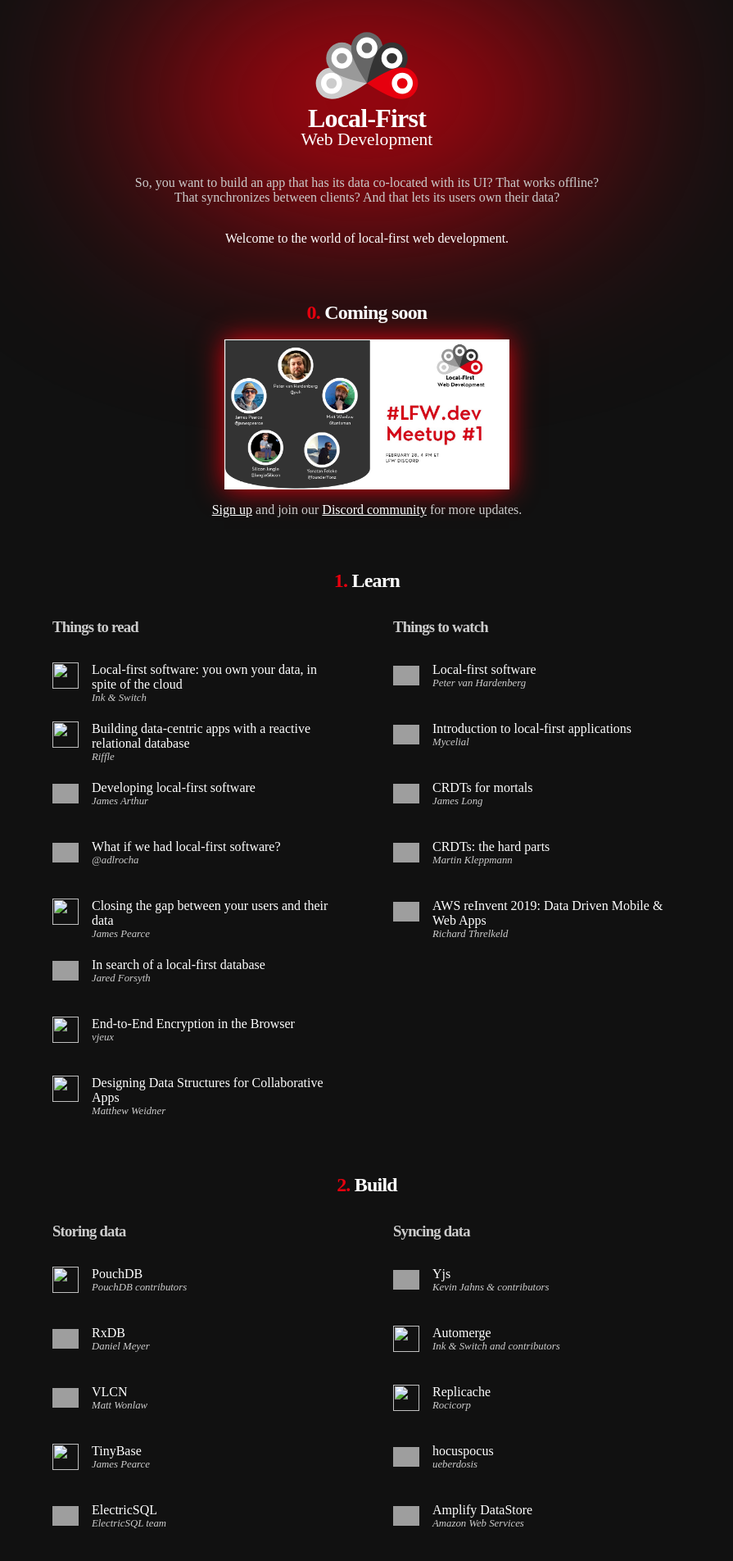
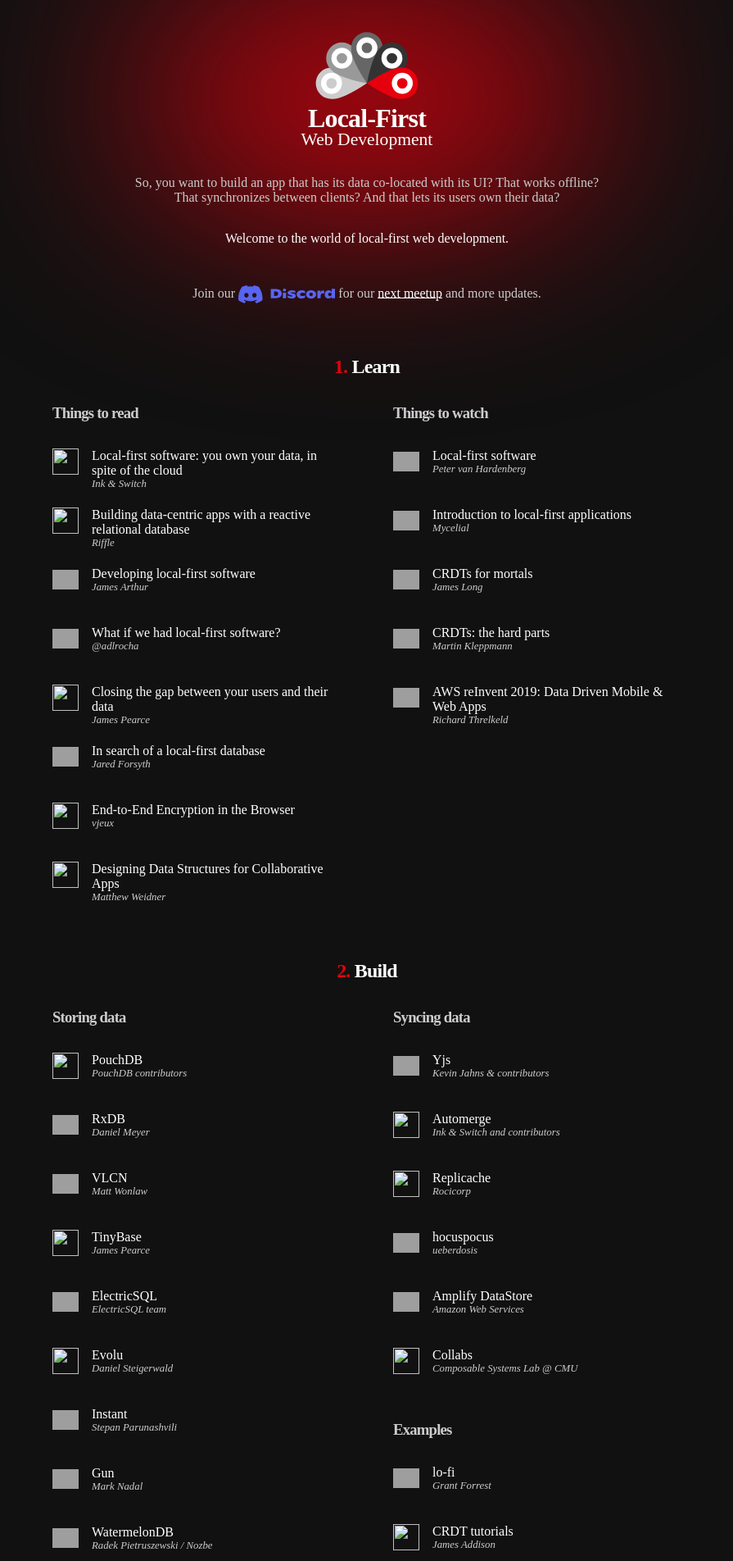
Before and after one commit to mylofi/localfirstweb.dev, a Jekyll site: the page built from index.html, in a window 1280 px wide, cut to the strip 0-1904 px from the top of the page. Shown: the whole strip at 82% size, without its empty margins (192-1087 px from the left). Built offline with Jekyll 4.4.1, drawn with Linux system fonts in a browser that asks for light colours; some web fonts are replaced; grey boxes are pictures that could not be loaded.

Commit message:
Discord & meetup link

```diff
--- a/assets/css/main.scss
+++ b/assets/css/main.scss
@@ -71,6 +71,7 @@
 
 header,
 summary,
+aside,
 footer {
   max-width: 22rem;
   margin: 0 auto;
@@ -78,13 +79,16 @@
 }
 
 aside {
-  max-width: 22rem;
-  margin: 0 auto;
   padding: 1rem 0 2rem;
   a {
     text-decoration: underline;
   }
-  img {
+  img.discord {
+    display: inline;
+    height: 1.4rem;
+    vertical-align: middle;
+  }
+  img.solid {
     max-width: 100%;
     display: block;
     margin: 1rem auto;
@@ -180,10 +184,4 @@
       grid-row: span 2;
     }
   }
-  aside {
-    text-align: center;
-    img {
-      max-width: 60%;
-    }
-  }
 }
--- a/index.html
+++ b/index.html
@@ -57,20 +57,17 @@
       <b>Welcome to the world of local-first web&nbsp;development.</b>
     </summary>
     <aside>
-      <h2><em>0.</em> Coming soon</h2>
+      Join our
+      <a href="https://discord.gg/ZRrwZxn4rW" target="_blank"
+        ><img class="discord" src="/assets/images/discord.svg"
+      /></a>
+      for our
       <a
-        href="https://discord.gg/4CVnJ2vD?event=1076855466824564766"
+        href="https://discord.gg/3ASGZm6gJj?event=1080468749435543582"
         target="_blank"
+        >next meetup</a
       >
-        <img src="/assets/images/meetup1.jpg" />
-      </a>
-      <a
-        href="https://discord.gg/4CVnJ2vD?event=1076855466824564766"
-        target="_blank"
-      >Sign up</a>
-      and join our
-      <a href="https://discord.gg/ZRrwZxn4rW" target="_blank">Discord community</a>
-      for more updates.
+      and more updates.
     </aside>
     <main>
       {%for group in site.data.content%}
```
Also changed, not shown: assets/images/discord.svg (added), assets/images/meetup1.jpg (deleted).
